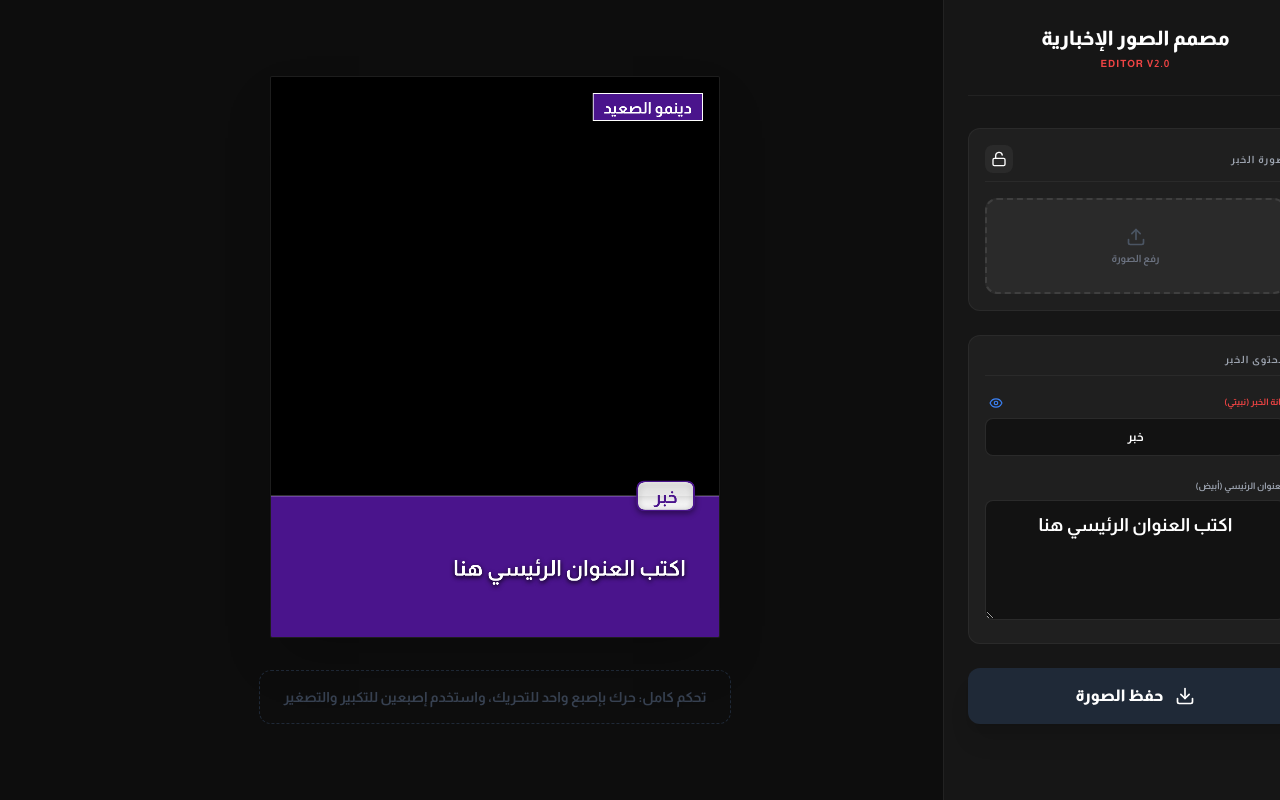
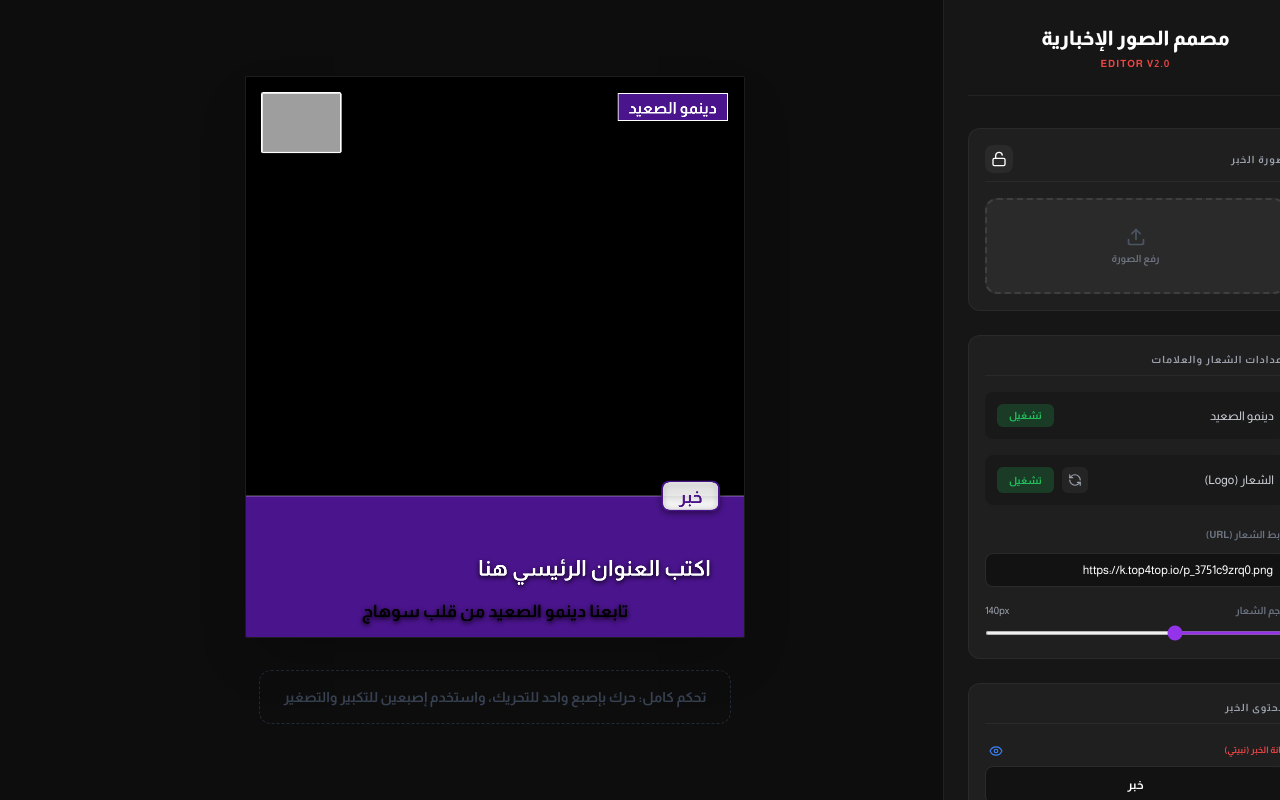
Before and after one commit to nawytcom/Juwanii, a React (Vite) app: page / in a window 1280 px wide. Built offline with nearby package versions, Linux system fonts and the light colour scheme.

Commit message:
feat: Add top label and refresh icon
Introduces a new `showTopLabel` boolean to the editor state and adds the `RefreshCcw` icon from lucide-react. This enables the display of a top label on the generated images.

```diff
--- a/App.tsx
+++ b/App.tsx
@@ -1,6 +1,6 @@
 
 import React, { useState, useRef, useEffect, useCallback } from 'react';
-import { Download, Upload, Loader2, Lock, Unlock, Instagram, Music2, Eye, Facebook } from 'lucide-react';
+import { Download, Upload, Loader2, Lock, Unlock, Instagram, Music2, Eye, Facebook, RefreshCcw } from 'lucide-react';
 import { EditorState } from './types';
 
 const THEME_RED = "#a11b1b";
@@ -9,22 +9,23 @@ const FB_BLUE = "#1877F2";
 const App: React.FC = () => {
   const [state, setState] = useState<EditorState>({
     image: null,
-    logo: null,
+    logo: "https://k.top4top.io/p_3751c9zrq0.png",
     headline: "اكتب العنوان الرئيسي هنا",
     archiveLabel: "",
-    footerText: "",
+    footerText: "تابعنا دينمو الصعيد من قلب سوهاج",
     instagramText: "Gawany Official",
     tiktokText: "Gawany Official",
     representativeLabel: "صورة تمثيلية",
     newsLabel: "خبر",
     showArchiveLabel: false,
-    showLogo: false,
+    showLogo: true,
     showSocialIcons: false,
     showFacebook: false,
     showInstagram: false,
     showTikTok: false,
     showRepresentativeLabel: true,
     showNewsLabel: true,
+    showTopLabel: true,
     logoScale: 140,
     imageOffsetX: 0,
     imageOffsetY: 0,
@@ -49,6 +50,7 @@ const App: React.FC = () => {
   const fileInputRef = useRef<HTMLInputElement>(null);
 
   const mainImgRef = useRef<HTMLImageElement | null>(null);
+  const logoImgRef = useRef<HTMLImageElement | null>(null);
   const instagramIconRef = useRef<HTMLImageElement | null>(null);
   const tiktokIconRef = useRef<HTMLImageElement | null>(null);
 
@@ -85,6 +87,67 @@ const App: React.FC = () => {
     ig.onload = checkLoaded;
     tt.onload = checkLoaded;
   }, []);
+
+  useEffect(() => {
+    if (state.logo && state.showLogo) {
+      const loadLogo = (url: string, attempt: number = 0) => {
+        const proxies = [
+          (u: string) => `https://images.weserv.nl/?url=${encodeURIComponent(u)}&default=ssl:k.top4top.io/p_3751c9zrq0.png`,
+          (u: string) => `https://corsproxy.io/?${encodeURIComponent(u)}`,
+          (u: string) => `https://api.allorigins.win/raw?url=${encodeURIComponent(u)}`,
+          (u: string) => u // Direct as last resort
+        ];
+
+        if (attempt >= proxies.length) {
+          console.error("All logo loading attempts failed");
+          logoImgRef.current = null;
+          drawCanvas();
+          return;
+        }
+
+        const img = new Image();
+        img.crossOrigin = "anonymous";
+        img.src = proxies[attempt](url);
+
+        img.onload = () => {
+          logoImgRef.current = img;
+          drawCanvas();
+        };
+
+        img.onerror = () => {
+          console.warn(`Logo load attempt ${attempt} failed, trying next...`);
+          loadLogo(url, attempt + 1);
+        };
+      };
+
+      loadLogo(state.logo);
+    } else {
+      logoImgRef.current = null;
+      drawCanvas();
+    }
+  }, [state.logo, state.showLogo]);
+
+  const handleRefreshLogo = () => {
+    if (state.logo) {
+      // Clear current logo and re-trigger effect with a small state change if needed
+      // or just call the loading logic again.
+      logoImgRef.current = null;
+      const buster = `t=${Date.now()}`;
+      const urlWithBuster = `${state.logo}${state.logo.includes('?') ? '&' : '?'}${buster}`;
+
+      const img = new Image();
+      img.crossOrigin = "anonymous";
+      img.src = `https://images.weserv.nl/?url=${encodeURIComponent(urlWithBuster)}`;
+      img.onload = () => {
+        logoImgRef.current = img;
+        drawCanvas();
+      };
+      img.onerror = () => {
+        // If buster + proxy fails, try the normal sequence
+        setState(p => ({ ...p, logo: urlWithBuster }));
+      };
+    }
+  };
 
   const handleImageUpload = (e: React.ChangeEvent<HTMLInputElement>) => {
     if (state.isImageLocked) return;
@@ -137,7 +200,7 @@ const App: React.FC = () => {
     const ctx = canvas.getContext('2d', { alpha: false });
     if (!ctx) return;
 
-    const W = 1080;
+    const W = 1200;
     const H = 1350;
     canvas.width = W;
     canvas.height = H;
@@ -186,6 +249,7 @@ const App: React.FC = () => {
     ctx.stroke();
 
     // Draw "دينمو الصعيد" Box (Top Right)
+    if (state.showTopLabel) {
       ctx.save();
       const labelText = "دينمو الصعيد";
       ctx.font = 'bold 38px Almarai';
@@ -213,6 +277,34 @@ const App: React.FC = () => {
       ctx.textBaseline = 'middle';
       ctx.fillText(labelText, labelX + labelRectW/2, labelY + labelRectH/2 + 4);
       ctx.restore();
+    }
+
+    // Draw Logo (Top Left)
+    if (state.showLogo && logoImgRef.current) {
+      const logo = logoImgRef.current;
+      const logoAspect = logo.width / logo.height;
+      const logoH = state.logoScale;
+      const logoW = logoH * logoAspect;
+
+      const logoX = 40;
+      const logoY = 40;
+
+      // Draw White Outline (following the shape)
+      ctx.save();
+      // We draw the logo multiple times with a small offset to create a sharp outline
+      // Using a white filter to make the logo entirely white for the outline
+      ctx.filter = 'brightness(0) invert(1)';
+      const thickness = 4;
+      for (let angle = 0; angle < 360; angle += 45) {
+        const dx = Math.cos(angle * Math.PI / 180) * thickness;
+        const dy = Math.sin(angle * Math.PI / 180) * thickness;
+        ctx.drawImage(logo, logoX + dx, logoY + dy, logoW, logoH);
+      }
+      ctx.restore();
+
+      // Draw the actual logo on top
+      ctx.drawImage(logo, logoX, logoY, logoW, logoH);
+    }
 
     if (state.headline) {
       const maxWidth = W - 140; // Increased width to allow more words
@@ -336,8 +428,19 @@ const App: React.FC = () => {
           globalWordIndex++;
         });
       });
+
+      // Draw Footer Text (Bottom of the bar)
+      if (state.footerText) {
+        ctx.save();
+        ctx.font = 'bold 42px Almarai';
+        ctx.fillStyle = '#000000';
+        ctx.textAlign = 'center';
+        ctx.textBaseline = 'bottom';
+        ctx.fillText(state.footerText, W / 2, H - 40);
         ctx.restore();
+      }
 
+      ctx.restore();
     }
 
   }, [state, fontsLoaded, iconsLoaded]);
@@ -475,6 +578,70 @@ const App: React.FC = () => {
 
           <section className="bg-[#1f1f1f] p-4 rounded-xl border border-white/5 space-y-4">
             <div className="flex items-center justify-between border-b border-white/5 pb-2">
+                <label className="text-[10px] font-bold text-gray-400 uppercase tracking-widest">إعدادات الشعار والعلامات</label>
+            </div>
+            <div className="space-y-4">
+              <div className="flex items-center justify-between p-3 bg-black/20 rounded-lg">
+                <span className="text-xs text-gray-300">دينمو الصعيد</span>
+                <button
+                  onClick={() => setState(p => ({ ...p, showTopLabel: !p.showTopLabel }))}
+                  className={`px-3 py-1 rounded-md text-[10px] font-bold transition-colors ${state.showTopLabel ? 'bg-green-500/20 text-green-500' : 'bg-red-500/20 text-red-500'}`}
+                >
+                  {state.showTopLabel ? 'تشغيل' : 'إيقاف'}
+                </button>
+              </div>
+
+              <div className="flex items-center justify-between p-3 bg-black/20 rounded-lg">
+                <span className="text-xs text-gray-300">الشعار (Logo)</span>
+                <div className="flex gap-2">
+                  <button
+                    onClick={handleRefreshLogo}
+                    className="p-1.5 bg-white/5 hover:bg-white/10 rounded-md text-gray-400 transition-colors"
+                    title="تحديث الشعار"
+                  >
+                    <RefreshCcw className="w-3.5 h-3.5" />
+                  </button>
+                  <button
+                    onClick={() => setState(p => ({ ...p, showLogo: !p.showLogo }))}
+                    className={`px-3 py-1 rounded-md text-[10px] font-bold transition-colors ${state.showLogo ? 'bg-green-500/20 text-green-500' : 'bg-red-500/20 text-red-500'}`}
+                  >
+                    {state.showLogo ? 'تشغيل' : 'إيقاف'}
+                  </button>
+                </div>
+              </div>
+
+              <div className="space-y-2">
+                <label className="text-[10px] font-bold text-gray-500 uppercase">رابط الشعار (URL)</label>
+                <input
+                  type="text"
+                  value={state.logo || ''}
+                  onChange={e => setState(p => ({ ...p, logo: e.target.value }))}
+                  placeholder="https://example.com/logo.png"
+                  className="w-full bg-black/40 border border-white/10 rounded-lg px-3 py-2 text-xs text-white focus:outline-none focus:border-purple-500 transition-colors"
+                />
+              </div>
+
+              {state.logo && (
+                <div className="space-y-2">
+                  <div className="flex justify-between items-center">
+                    <label className="text-[10px] font-bold text-gray-500 uppercase">حجم الشعار</label>
+                    <span className="text-[10px] text-gray-400">{state.logoScale}px</span>
+                  </div>
+                  <input
+                    type="range"
+                    min="50"
+                    max="300"
+                    value={state.logoScale}
+                    onChange={e => setState(p => ({ ...p, logoScale: parseInt(e.target.value) }))}
+                    className="w-full accent-purple-600 h-1 bg-black"
+                  />
+                </div>
+              )}
+            </div>
+          </section>
+
+          <section className="bg-[#1f1f1f] p-4 rounded-xl border border-white/5 space-y-4">
+            <div className="flex items-center justify-between border-b border-white/5 pb-2">
                 <label className="text-[10px] font-bold text-gray-400 uppercase tracking-widest">محتوى الخبر</label>
             </div>
             <div className="space-y-4">
@@ -488,6 +655,10 @@ const App: React.FC = () => {
               <div className="space-y-1">
                 <span className="text-[9px] font-bold text-gray-400">العنوان الرئيسي (أبيض)</span>
                 <textarea value={state.headline} onChange={e => setState(p => ({...p, headline: e.target.value}))} className="w-full bg-black/40 border border-white/10 rounded-lg p-2.5 text-white text-center font-bold text-lg min-h-[120px]" dir="rtl" />
+              </div>
+              <div className="space-y-1">
+                <span className="text-[9px] font-bold text-gray-400">نص التذييل (أسفل الصورة)</span>
+                <input type="text" value={state.footerText} onChange={e => setState(p => ({...p, footerText: e.target.value}))} className="w-full bg-black/40 border border-white/10 rounded-lg p-2.5 text-white text-center font-bold text-xs" dir="rtl" />
               </div>
             </div>
           </section>
@@ -503,7 +674,7 @@ const App: React.FC = () => {
         <div className="max-w-full relative shadow-2xl rounded-sm overflow-hidden border border-white/5 bg-[#111] touch-none">
             <canvas
               ref={canvasRef}
-              className="w-full md:w-auto max-h-[70vh] block cursor-move aspect-[1080/1350]"
+              className="w-full md:w-auto max-h-[70vh] block cursor-move aspect-[1200/1350]"
               onMouseDown={e => handleStart(e.clientX, e.clientY)}
               onMouseMove={e => handleMove(e.clientX, e.clientY)}
               onMouseUp={handleEnd}
--- a/types.ts
+++ b/types.ts
@@ -17,6 +17,7 @@ export interface EditorState {
   showTikTok: boolean;
   showRepresentativeLabel: boolean;
   showNewsLabel: boolean;
+  showTopLabel: boolean;
   logoScale: number;
   imageOffsetX: number;
   imageOffsetY: number;
```
Lines whose indentation alone changed are shown as unchanged.
